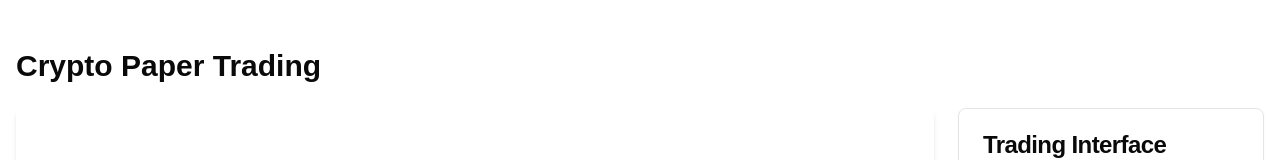
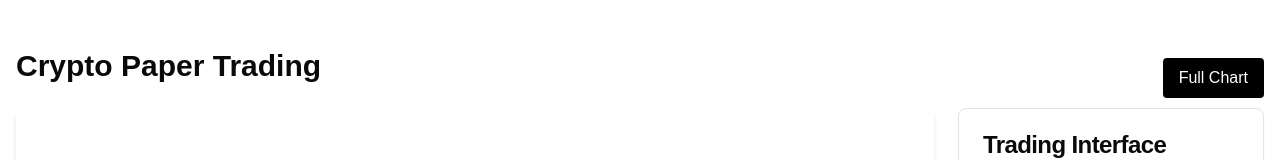
Before and after one commit to wave-nature/crypto-paper-trading, a Next.js app: page / in a window 1280 px wide. Shown: the top 160 px of the page. Built offline with nearby package versions, Linux system fonts and the light colour scheme; no server answers.

Commit message:
feat: full chart

```diff
--- a/app/page.tsx
+++ b/app/page.tsx
@@ -41,6 +41,7 @@ export default function Home() {
   });
 
   const [selectedCrypto, setSelectedCrypto] = useState("BTC");
+  const [fullChart, setFullChart] = useState(false);
   const [currentPrice, setCurrentPrice] = useState<number | null>(null);
   const [orders, setOrders] = useState<Order[]>(() => {
     if (typeof window !== "undefined") {
@@ -321,8 +322,17 @@ export default function Home() {
 
   return (
     <div className="mx-auto px-4 py-8 my-4">
+      <div className="flex items-center justify-between">
         <h1 className="text-3xl font-bold mb-6">Crypto Paper Trading</h1>
-      <div className="grid grid-cols-[3fr_1fr] gap-6">
+        <button
+          className="bg-black text-white px-4 py-2 rounded"
+          onClick={() => setFullChart(!fullChart)}
+        >
+          {fullChart ? "Exit" : "Full Chart"}
+        </button>
+      </div>
+
+      <div className={`grid ${fullChart ? "" : "grid-cols-[3fr_1fr]"} gap-6`}>
         <div className="bg-white rounded-lg shadow-md overflow-hidden">
           <TradingViewChart symbol={selectedCrypto} />
           <PriceFetcher
@@ -330,6 +340,7 @@ export default function Home() {
             onPriceUpdate={handlePriceUpdate}
           />
         </div>
+        {fullChart ? null : (
           <div className="grid grid-cols-1 md:grid-cols-1 gap-6">
             <TradingInterface
               onTrade={handleTrade}
@@ -342,6 +353,7 @@ export default function Home() {
             />
             <Portfolio balance={balance} onAddMoney={handleAddMoney} />
           </div>
+        )}
       </div>
       <div className="mt-5">
         <TradingSummary
```
Lines whose indentation alone changed are shown as unchanged.
